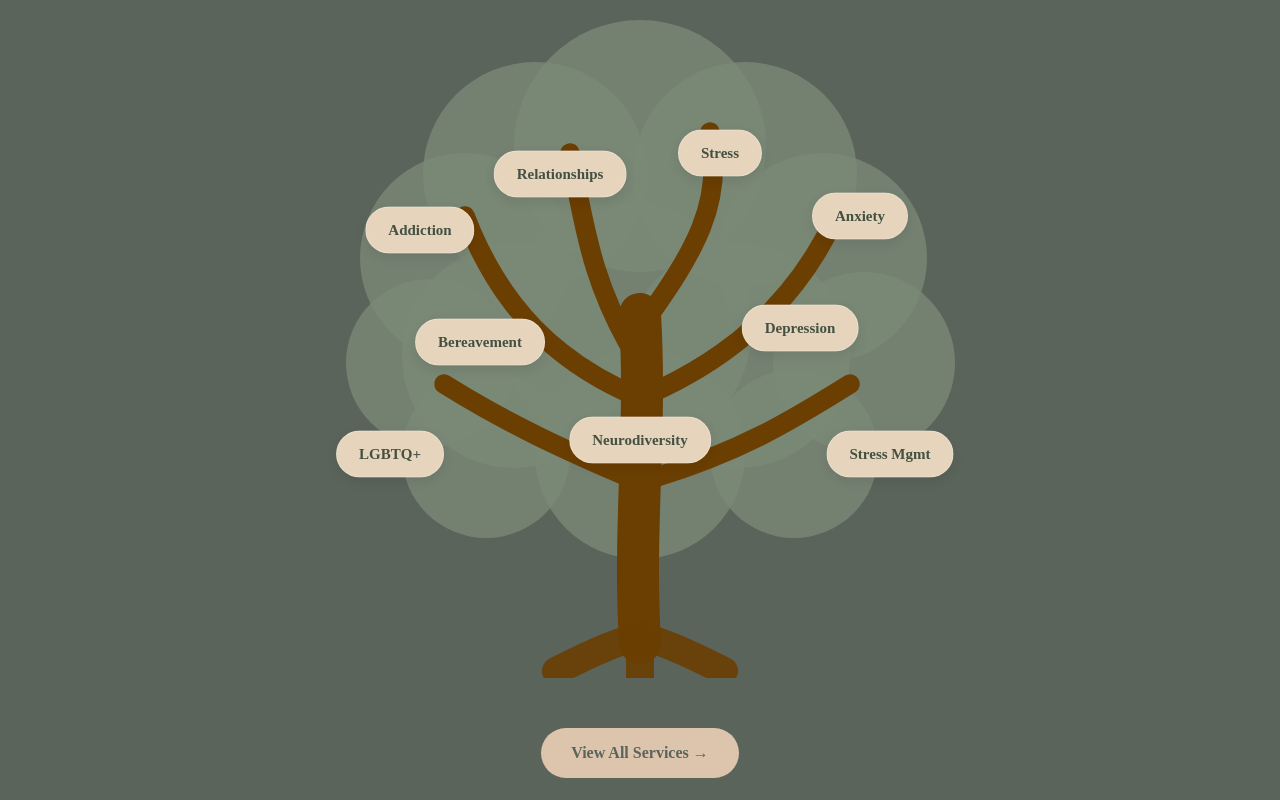
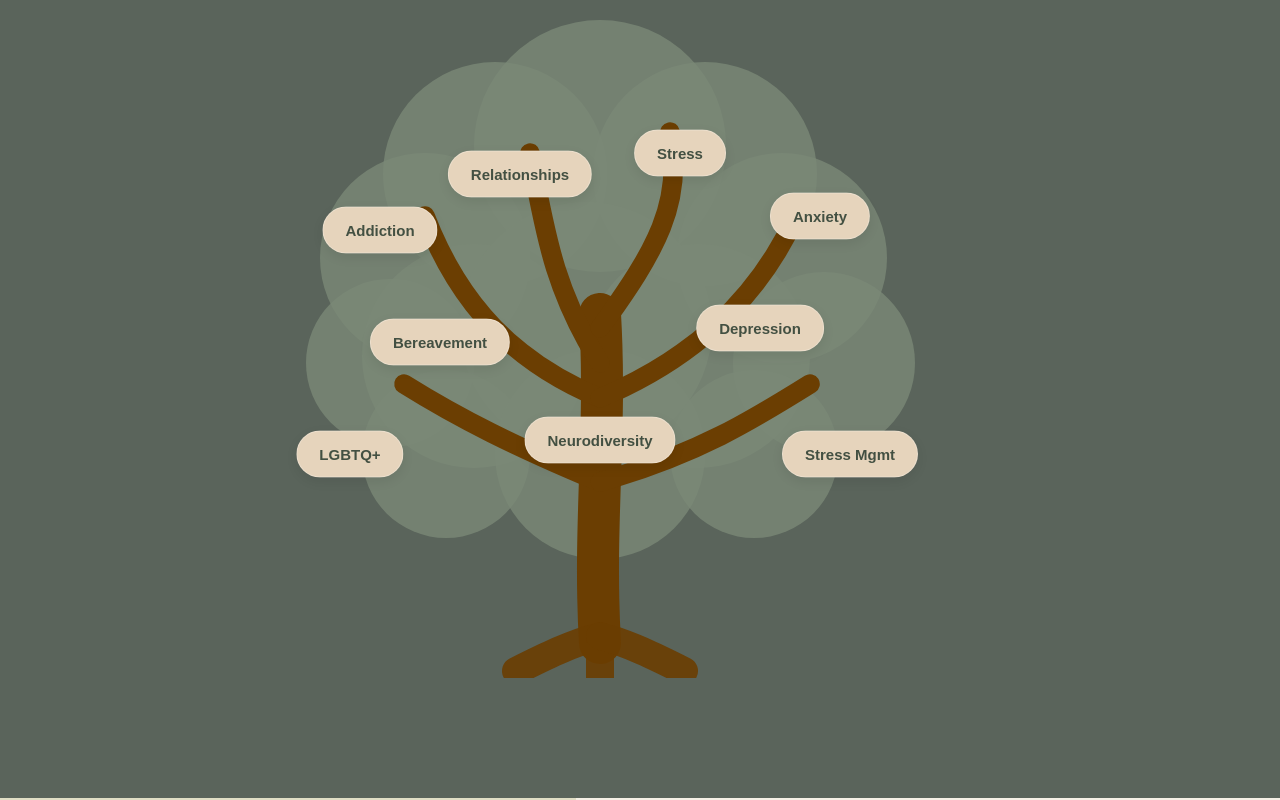
Before and after one commit to FilipG01/Group-D-Project, a React (Vite) app: page / in a window 1280 px wide. Shown: the part 1180-1980 px from the top of the page. Built offline with nearby package versions, Linux system fonts and the light colour scheme; grey boxes are pictures that could not be loaded.

Commit message:
Added a little panel section and animation to the services tree element with extra details of the services provided

```diff
--- a/src/components/ServicesTree.jsx
+++ b/src/components/ServicesTree.jsx
@@ -3,20 +3,75 @@ import { Link } from 'react-router-dom'
 import '../../styles/servicesTree.css'
 
 const treeServices = [
-    { label: 'Addiction', x: 28, y: 36 },
-    { label: 'Relationships', x: 42, y: 28 },
-    { label: 'Stress', x: 58, y: 25 },
-    { label: 'Anxiety', x: 72, y: 34 },
-    { label: 'Bereavement', x: 34, y: 52 },
-    { label: 'Depression', x: 66, y: 50 },
-    { label: 'LGBTQ+', x: 25, y: 68 },
-    { label: 'Neurodiversity', x: 50, y: 66 },
-    { label: 'Stress Mgmt', x: 75, y: 68 },
+    {
+        label: 'Addiction',
+        x: 28,
+        y: 36,
+        description:
+            'Support for individuals navigating addiction, recovery, relapse prevention, and the emotional patterns connected to dependency.',
+    },
+    {
+        label: 'Relationships',
+        x: 42,
+        y: 28,
+        description:
+            'A space to explore communication, conflict, attachment, boundaries, and emotional connection in relationships.',
+    },
+    {
+        label: 'Stress',
+        x: 58,
+        y: 25,
+        description:
+            'Support for understanding stress, reducing overwhelm, and developing healthier ways to manage pressure.',
+    },
+    {
+        label: 'Anxiety',
+        x: 72,
+        y: 34,
+        description:
+            'Therapeutic support for anxiety, worry, intrusive thoughts, panic, and feelings of being emotionally stuck.',
+    },
+    {
+        label: 'Bereavement',
+        x: 34,
+        y: 52,
+        description:
+            'Compassionate support for grief, loss, adjustment, and the complex emotions that can follow bereavement.',
+    },
+    {
+        label: 'Depression',
+        x: 66,
+        y: 50,
+        description:
+            'Support for low mood, emotional heaviness, lack of motivation, and rebuilding connection with yourself.',
+    },
+    {
+        label: 'LGBTQ+',
+        x: 25,
+        y: 68,
+        description:
+            'An affirming space to explore identity, relationships, self-acceptance, and lived experience.',
+    },
+    {
+        label: 'Neurodiversity',
+        x: 50,
+        y: 66,
+        description:
+            'Support for ADHD, autism, sensory needs, masking, self-understanding, and neurodivergent identity.',
+    },
+    {
+        label: 'Stress Mgmt',
+        x: 75,
+        y: 68,
+        description:
+            'Practical and reflective support for managing ongoing stress, transitions, burnout, and emotional strain.',
+    },
 ]
 
 function ServicesTree() {
     const sectionRef = useRef(null)
     const [hasAnimated, setHasAnimated] = useState(false)
+    const [selectedService, setSelectedService] = useState(null)
 
     useEffect(() => {
         const observer = new IntersectionObserver(
@@ -26,9 +81,7 @@ function ServicesTree() {
                     observer.disconnect()
                 }
             },
-            {
-                threshold: 0.35,
-            }
+            { threshold: 0.35 }
         )
 
         if (sectionRef.current) {
@@ -37,16 +90,23 @@ function ServicesTree() {
 
         return () => observer.disconnect()
     }, [])
+
     return (
         <section
             ref={sectionRef}
-            className={`services-tree-section ${hasAnimated ? 'is-visible' : ''}`}
+            className={
+                'services-tree-section' +
+                (hasAnimated ? ' is-visible' : '') +
+                (selectedService ? ' has-panel' : '')
+            }
         >
             <div className="services-tree-intro">
                 <p>Our Services</p>
                 <h2>Support rooted in care, growth, and understanding.</h2>
             </div>
 
+            <div className="tree-and-panel">
+                <div className="tree-area">
                     <div className="tree-wrapper">
                         <svg
                             className="tree-svg"
@@ -69,54 +129,27 @@ function ServicesTree() {
                                 <circle className="tree-canopy canopy-12" cx="50" cy="68" r="15" />
                                 <circle className="tree-canopy canopy-13" cx="72" cy="68" r="12" />
                             </g>
-                    <path
-                        className="tree-line trunk"
-                        d="M50 95 C49 78, 51 65, 50 48"
-                    />
 
-                    <path
-                        className="tree-line branch branch-1"
-                        d="M50 60 C38 55, 30 47, 25 34"
-                    />
-                    <path
-                        className="tree-line branch branch-2"
-                        d="M50 55 C43 44, 42 35, 40 25"
-                    />
-                    <path
-                        className="tree-line branch branch-3"
-                        d="M50 50 C58 39, 62 32, 60 22"
-                    />
-                    <path
-                        className="tree-line branch branch-4"
-                        d="M50 60 C62 55, 72 47, 78 34"
-                    />
-                    <path
-                        className="tree-line branch branch-5"
-                        d="M50 72 C38 67, 30 63, 22 58"
-                    />
-                    <path
-                        className="tree-line branch branch-6"
-                        d="M50 72 C64 68, 72 63, 80 58"
-                    />
-                    <path
-                        className="tree-line root"
-                        d="M50 94 C46 95, 42 97, 38 99"
-                    />
-                    <path
-                        className="tree-line root"
-                        d="M50 95 C50 97, 50 98, 50 100"
-                    />
-                    <path
-                        className="tree-line root"
-                        d="M50 94 C54 95, 58 97, 62 99"
-                    />
+                            <path className="tree-line trunk" d="M50 95 C49 78, 51 65, 50 48" />
+
+                            <path className="tree-line branch branch-1" d="M50 60 C38 55, 30 47, 25 34" />
+                            <path className="tree-line branch branch-2" d="M50 55 C43 44, 42 35, 40 25" />
+                            <path className="tree-line branch branch-3" d="M50 50 C58 39, 62 32, 60 22" />
+                            <path className="tree-line branch branch-4" d="M50 60 C62 55, 72 47, 78 34" />
+                            <path className="tree-line branch branch-5" d="M50 72 C38 67, 30 63, 22 58" />
+                            <path className="tree-line branch branch-6" d="M50 72 C64 68, 72 63, 80 58" />
+
+                            <path className="tree-line root" d="M50 94 C46 95, 42 97, 38 99" />
+                            <path className="tree-line root" d="M50 95 C50 97, 50 98, 50 100" />
+                            <path className="tree-line root" d="M50 94 C54 95, 58 97, 62 99" />
                         </svg>
 
                         {treeServices.map((service, index) => (
-                    <Link
+                            <button
                                 key={service.label}
-                        to="/services"
+                                type="button"
                                 className="service-leaf"
+                                onClick={() => setSelectedService(service)}
                                 style={{
                                     left: `${service.x}%`,
                                     top: `${service.y}%`,
@@ -124,13 +157,34 @@ function ServicesTree() {
                                 }}
                             >
                                 {service.label}
-                    </Link>
+                            </button>
                         ))}
                     </div>
+                </div>
 
-            <Link to="/services" className="tree-view-all-button">
-                View All Services →
+                <aside className={`service-detail-panel ${selectedService ? 'is-open' : ''}`}>
+                    {selectedService && (
+                        <>
+                            <button
+                                type="button"
+                                className="panel-close-button"
+                                onClick={() => setSelectedService(null)}
+                                aria-label="Close service details"
+                            >
+                                ×
+                            </button>
+
+                            <p className="panel-label">Service</p>
+                            <h3>{selectedService.label}</h3>
+                            <p>{selectedService.description}</p>
+
+                            <Link to="/services" className="panel-services-link">
+                                View all services →
                             </Link>
+                        </>
+                    )}
+                </aside>
+            </div>
         </section>
     )
 }
--- a/styles/servicesTree.css
+++ b/styles/servicesTree.css
@@ -169,6 +169,149 @@
     animation-fill-mode: forwards;
 }
 
+/* Tree and Panel Layout */
+
+.tree-and-panel {
+    display: grid;
+    grid-template-columns: 1fr 0fr;
+    align-items: center;
+
+    max-width: 1400px;
+    margin: 0 auto;
+
+    transition: all 0.45s ease;
+}
+
+.services-tree-section.has-panel .tree-and-panel {
+    grid-template-columns: 3fr 1fr;
+}
+
+.tree-area {
+    display: flex;
+    justify-content: center;
+
+    transition: transform 0.45s ease;
+}
+
+.services-tree-section.has-panel .tree-area {
+    transform: translateX(-5%);
+}
+
+/* Service Panel */
+
+.service-detail-panel {
+    min-height: 550px;
+
+    background: #E0DEC5;
+
+    border-radius: 40px 40px 40px 40px;
+
+    padding: 40px;
+
+    color: #4F5D50;
+
+    box-shadow:
+            -15px 0 40px rgba(0,0,0,0.12);
+
+    opacity: 0;
+
+    transform: translateX(120%);
+
+    pointer-events: none;
+
+    transition:
+            transform 0.45s ease,
+            opacity 0.45s ease;
+}
+
+.service-detail-panel.is-open {
+    opacity: 1;
+    transform: translateX(0);
+    pointer-events: auto;
+}
+
+.panel-close-button {
+    width: 42px;
+    height: 42px;
+
+    margin-left: auto;
+
+    display: flex;
+    align-items: center;
+    justify-content: center;
+
+    border: none;
+    border-radius: 50%;
+
+    background: #5A645B;
+    color: #F5F0E6;
+
+    font-size: 28px;
+
+    cursor: pointer;
+
+    transition: all 0.25s ease;
+}
+
+.panel-close-button:hover {
+    background: #DDBE7D;
+    color: #1F1F1F;
+}
+
+.panel-label {
+    margin-top: 35px;
+
+    color: #A98245;
+
+    font-weight: 700;
+
+    letter-spacing: 0.15em;
+
+    text-transform: uppercase;
+}
+
+.service-detail-panel h3 {
+    margin: 18px 0;
+
+    font-family: Georgia, serif;
+
+    font-size: clamp(2rem, 3vw, 3.2rem);
+
+    font-weight: 400;
+
+    line-height: 1;
+}
+
+.service-detail-panel p {
+    font-size: 18px;
+    line-height: 1.7;
+}
+
+.panel-services-link {
+    display: inline-flex;
+
+    margin-top: 30px;
+
+    padding: 14px 24px;
+
+    background: #DDC4AD;
+
+    color: #5A645B;
+
+    border-radius: 999px;
+
+    font-weight: 700;
+
+    text-decoration: none;
+
+    transition: all 0.25s ease;
+}
+
+.panel-services-link:hover {
+    background: #DDBE7D;
+    color: #1F1F1F;
+}
+
 @keyframes drawTree {
     to {
         stroke-dashoffset: 0;
```
Lines whose indentation alone changed are shown as unchanged.
